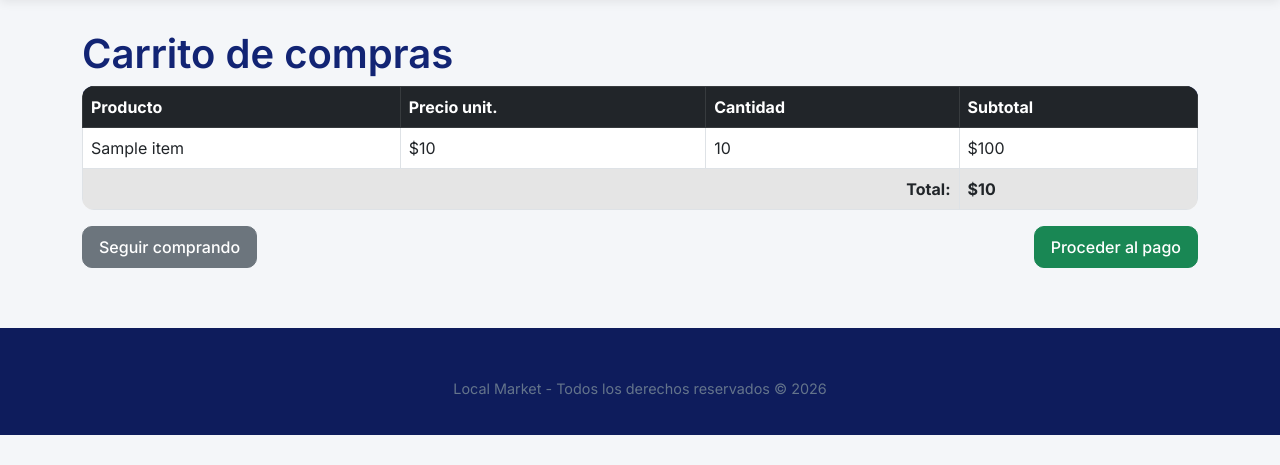
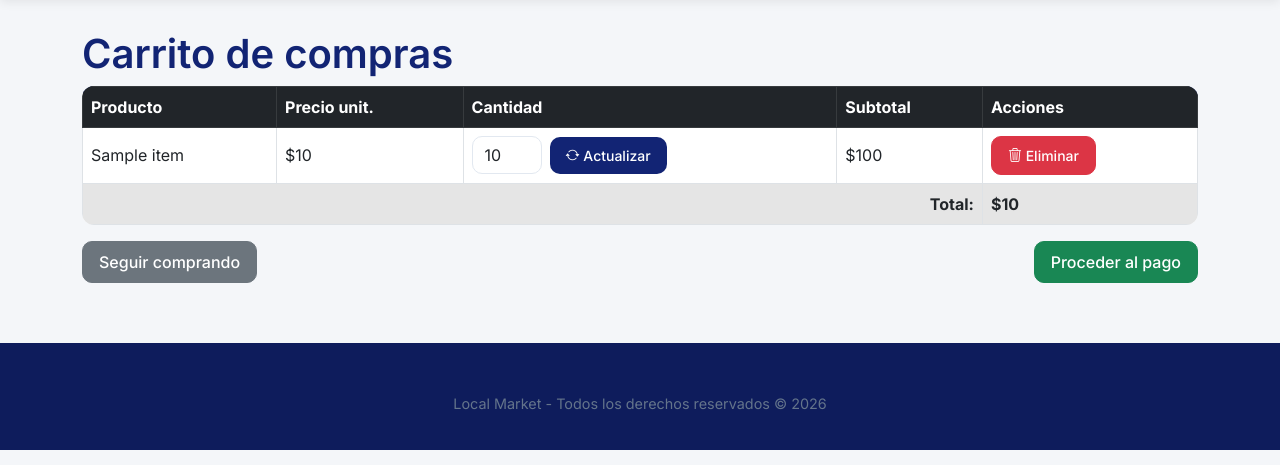
Before and after one commit to andersonseren/Local_Market, a Flask app: template app/templates/client/cart.html in a window 1280 px wide. Shown: the part 121-586 px from the top of the page. Run offline with Flask 3, Linux system fonts and the light colour scheme; the template is opened without the code that fills it: most values are stand-ins (such as "Sample title", 1, 10 or a date in 2020).

Commit message:
Update cart.html

```diff
--- a/app/templates/client/cart.html
+++ b/app/templates/client/cart.html
@@ -3,13 +3,14 @@
 <h1>Carrito de compras</h1>
 {% if cart %}
 <div class="table-responsive">
-    <table class="table table-bordered">
+    <table class="table table-bordered align-middle">
         <thead class="table-dark">
             <tr>
                 <th>Producto</th>
                 <th>Precio unit.</th>
                 <th>Cantidad</th>
                 <th>Subtotal</th>
+                <th>Acciones</th>
             </tr>
         </thead>
         <tbody>
@@ -17,14 +18,34 @@
             <tr>
                 <td>{{ item.name }}</td>
                 <td>{{ item.price|currency }}</td>
-                <td>{{ item.quantity }}</td>
+                <td>
+                    <form method="POST" action="{{ url_for('client.update_cart_item', product_id=product_id) }}" class="d-flex align-items-center gap-2">
+                        <input type="number"
+                               name="quantity"
+                               value="{{ item.quantity }}"
+                               min="0"
+                               max="99"
+                               class="form-control"
+                               style="width: 70px;">
+                        <button type="submit" class="btn btn-sm btn-primary">
+                            <i class="bi bi-arrow-repeat"></i> Actualizar
+                        </button>
+                    </form>
+                </td>
                 <td>{{ (item.price * item.quantity)|currency }}</td>
+                <td>
+                    <form method="POST" action="{{ url_for('client.remove_from_cart', product_id=product_id) }}">
+                        <button type="submit" class="btn btn-sm btn-danger" onclick="return confirm('¿Eliminar este producto del carrito?')">
+                            <i class="bi bi-trash3"></i> Eliminar
+                        </button>
+                    </form>
+                </td>
             </tr>
             {% endfor %}
         </tbody>
         <tfoot>
             <tr class="table-active">
-                <th colspan="3" class="text-end">Total:</th>
+                <th colspan="4" class="text-end">Total:</th>
                 <th>{{ total|currency }}</th>
             </tr>
         </tfoot>
```
